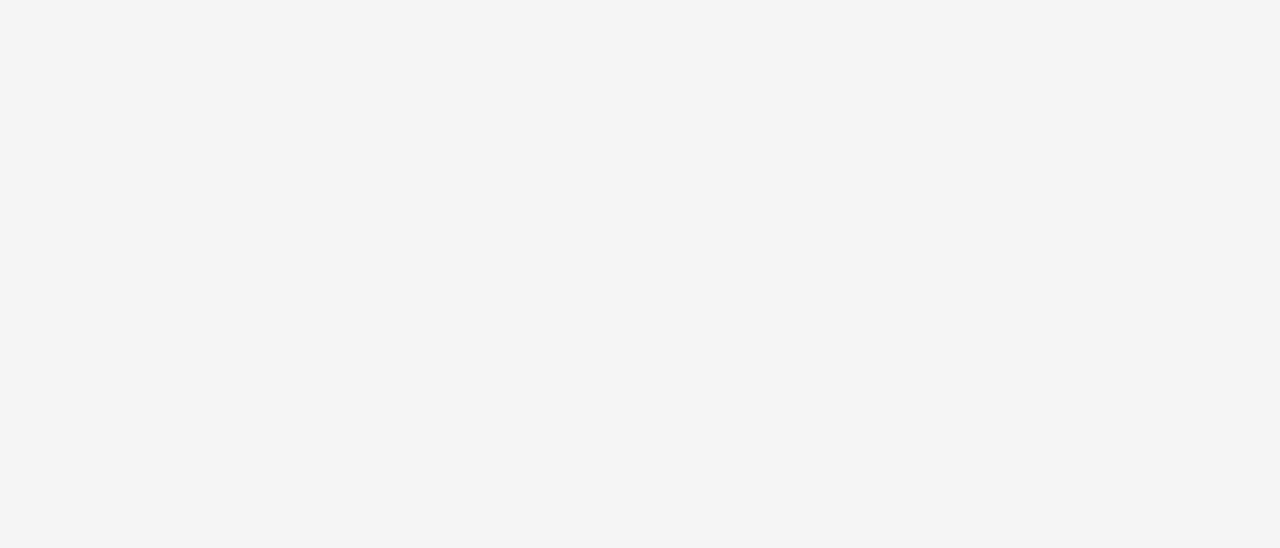
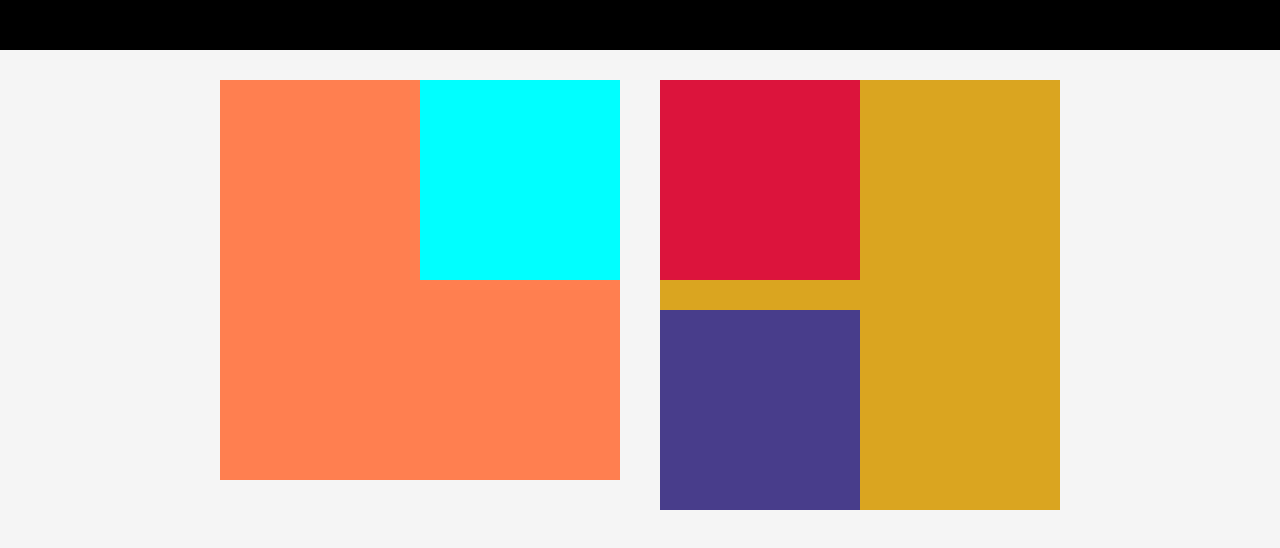
Before and after one commit to Zendrians/napp-tech-test, a React (Create React App) app: page /details/1 in a window 1280 px wide. Before the commit this address had no page. Shown: the top 548 px of the page. Built offline with nearby package versions, Linux system fonts and the light colour scheme; the HTML template or start-up script is replaced by a standard one.

Commit message:
Add datails page base

```diff
--- a/src/App.jsx
+++ b/src/App.jsx
@@ -7,7 +7,7 @@ function App() {
   return (
     <Routes>
       <Route path="/" element={<ProductListContainer />} />
-      <Route path="/details" element={<ProductDetailsContainer />} />
+      <Route path="/details/:id" element={<ProductDetailsContainer />} />
     </Routes>
   );
 }
--- /dev/null
+++ b/src/modules/productDetails/components/ActionsBox/ActionsBox.jsx
@@ -0,0 +1,8 @@
+import React from "react";
+import "./ActionsBox.scss";
+
+const ActionsBox = () => {
+  return <div className="actionsBox"></div>;
+};
+
+export default ActionsBox;
--- /dev/null
+++ b/src/modules/productDetails/components/ActionsBox/ActionsBox.scss
@@ -0,0 +1,5 @@
+.actionsBox {
+  height: 200px;
+  width: 200px;
+  background-color: darkslateblue;
+}
--- /dev/null
+++ b/src/modules/productDetails/components/DescriptionBox/DescriptionBox.jsx
@@ -0,0 +1,8 @@
+import React from "react";
+import "./DescriptionBox.scss";
+
+const DescriptionBox = () => {
+  return <div className="descriptionBox"></div>;
+};
+
+export default DescriptionBox;
--- /dev/null
+++ b/src/modules/productDetails/components/DescriptionBox/DescriptionBox.scss
@@ -0,0 +1,5 @@
+.descriptionBox {
+  height: 200px;
+  width: 200px;
+  background-color: crimson;
+}
--- /dev/null
+++ b/src/modules/productDetails/components/DetailsView/DetailsView.jsx
@@ -0,0 +1,20 @@
+import React from "react";
+import ActionsBox from "../ActionsBox/ActionsBox";
+import DescriptionBox from "../DescriptionBox/DescriptionBox";
+import "./DetailsView.scss";
+
+const DetailsView = () => {
+  return (
+    <div className="detailsView">
+      <div className="detailsView--imgCol">
+        <figure className="detailsView--imgFigure"></figure>
+      </div>
+      <div className="detailsView--panelCol">
+        <DescriptionBox />
+        <ActionsBox />
+      </div>
+    </div>
+  );
+};
+
+export default DetailsView;
--- /dev/null
+++ b/src/modules/productDetails/components/DetailsView/DetailsView.scss
@@ -0,0 +1,27 @@
+.detailsView {
+  display: grid;
+  grid-template-columns: repeat(2, 1fr);
+  column-gap: 40px;
+
+  &--imgCol {
+    display: grid;
+    justify-content: end;
+    width: 400px;
+    height: 400px;
+    background-color: coral;
+  }
+
+  &--panelCol {
+    display: grid;
+    grid-template-rows: repeat(2, auto);
+    row-gap: 30px;
+    width: 400px;
+    background-color: goldenrod;
+  }
+
+  &--imgFigure {
+    width: 200px;
+    height: 200px;
+    background-color: aqua;
+  }
+}
--- a/src/modules/productDetails/components/ProductDetailsLayout.jsx
+++ /dev/null
@@ -1,7 +0,0 @@
-import React from "react";
-
-const ProductDetailsLayout = () => {
-  return <main>im am the details</main>;
-};
-
-export default ProductDetailsLayout;
--- /dev/null
+++ b/src/modules/productDetails/components/ProductDetailsLayout/ProductDetailsLayout.jsx
@@ -0,0 +1,17 @@
+import React from "react";
+import NavBar from "shared/components/NavBar/NavBar";
+import DetailsView from "../DetailsView/DetailsView";
+import "./ProductDetailsLayout.scss";
+
+const ProductDetailsLayout = () => {
+  return (
+    <main className="productDetailsLayout">
+      <NavBar />
+      <section className="productDetailsLayout--detailsShowcase">
+        <DetailsView />
+      </section>
+    </main>
+  );
+};
+
+export default ProductDetailsLayout;
--- /dev/null
+++ b/src/modules/productDetails/components/ProductDetailsLayout/ProductDetailsLayout.scss
@@ -0,0 +1,9 @@
+.productDetailsLayout {
+  display: grid;
+  grid-template-rows: 50px 1fr;
+  row-gap: 30px;
+
+  &--detailsShowcase {
+    justify-self: center;
+  }
+}
--- a/src/modules/productDetails/container/ProductDetailsContainer.jsx
+++ b/src/modules/productDetails/container/ProductDetailsContainer.jsx
@@ -1,7 +1,10 @@
 import React from "react";
-import ProductDetailsLayout from "../components/ProductDetailsLayout";
+import { useParams } from "react-router-dom";
+import ProductDetailsLayout from "../components/ProductDetailsLayout/ProductDetailsLayout";
 
 const ProductDetailsContainer = () => {
+  let { id } = useParams();
+  console.log(id);
   return <ProductDetailsLayout />;
 };
 
--- a/src/modules/productList/components/ProductTile/ProductTile.jsx
+++ b/src/modules/productList/components/ProductTile/ProductTile.jsx
@@ -4,7 +4,7 @@ import "./ProductTile.scss";
 
 const ProductTile = ({ product }) => {
   return (
-    <Link to="./details">
+    <Link to={`./details/${product.id}`}>
       <div className="productTile">
         <figure className="productTile--imgBox">
           <img src={product.imgUrl} alt="Phone Photo" />
```
